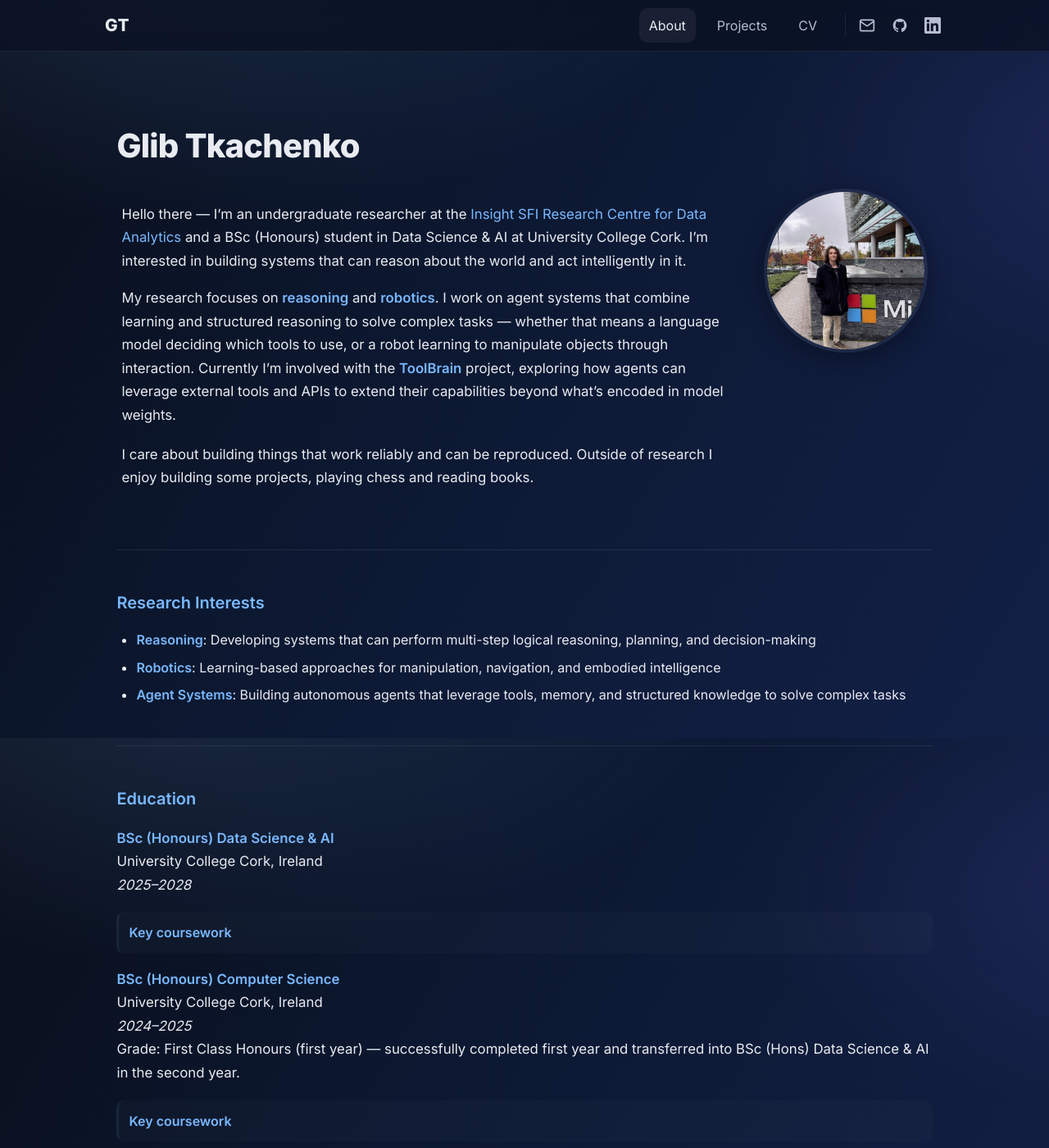
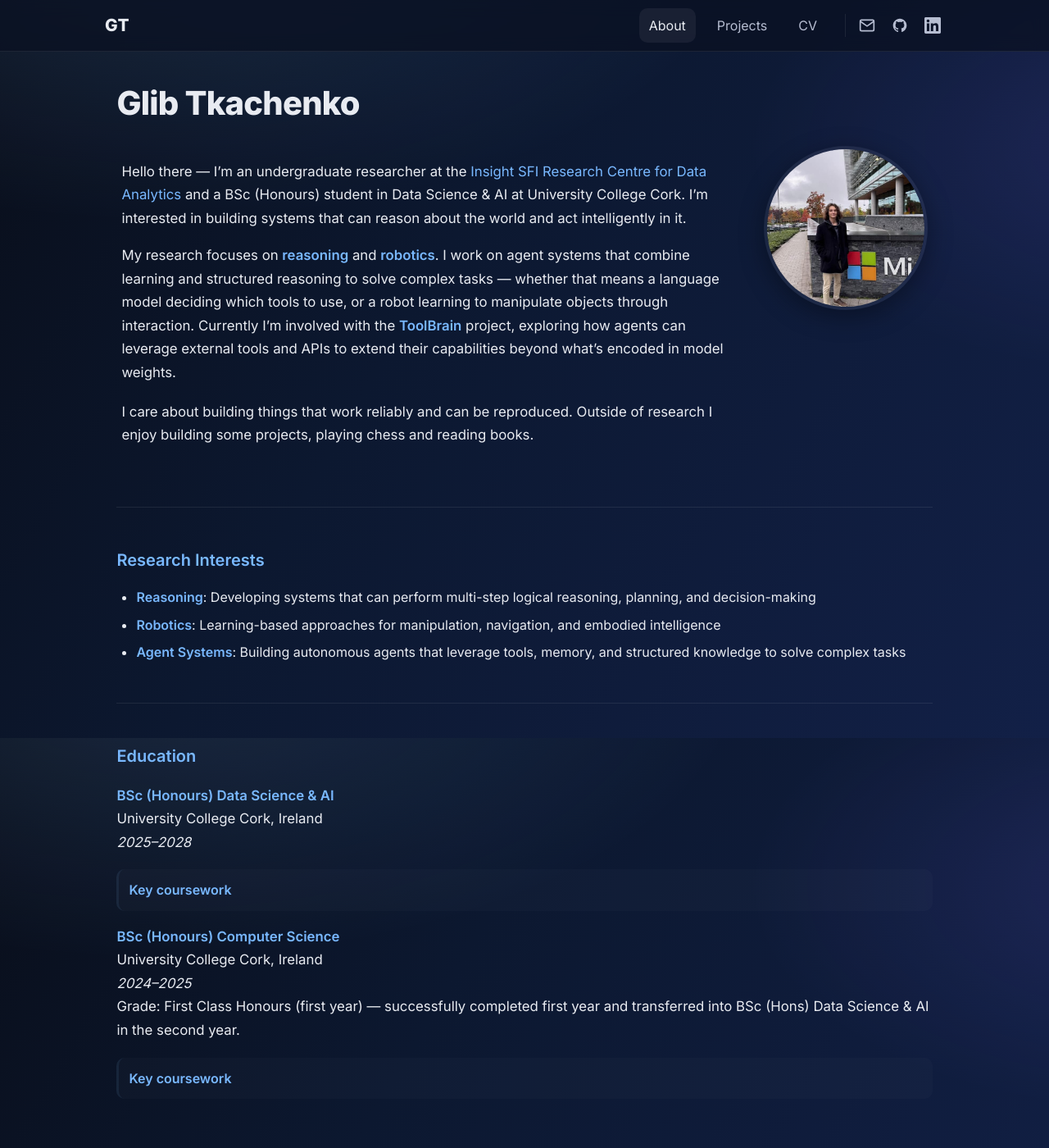
Before and after one commit to GlibTkachenko/glibtkachenko.github.io, a Jekyll site: the page built from index.md, in a window 1280 px wide and 1400 px high. Shown: the whole window at 82% size. Built offline with Jekyll 4.4.1, drawn with Linux system fonts in a browser that asks for light colours.

Commit message:
update main.scss

```diff
--- a/assets/css/main.scss
+++ b/assets/css/main.scss
@@ -208,7 +208,7 @@ img {
 }
 
 .page {
-  padding: 72px 0 100px;
+  padding: 20px 0 80px;
   width: 80%;
   max-width: var(--max);
   margin: 0 auto
```
